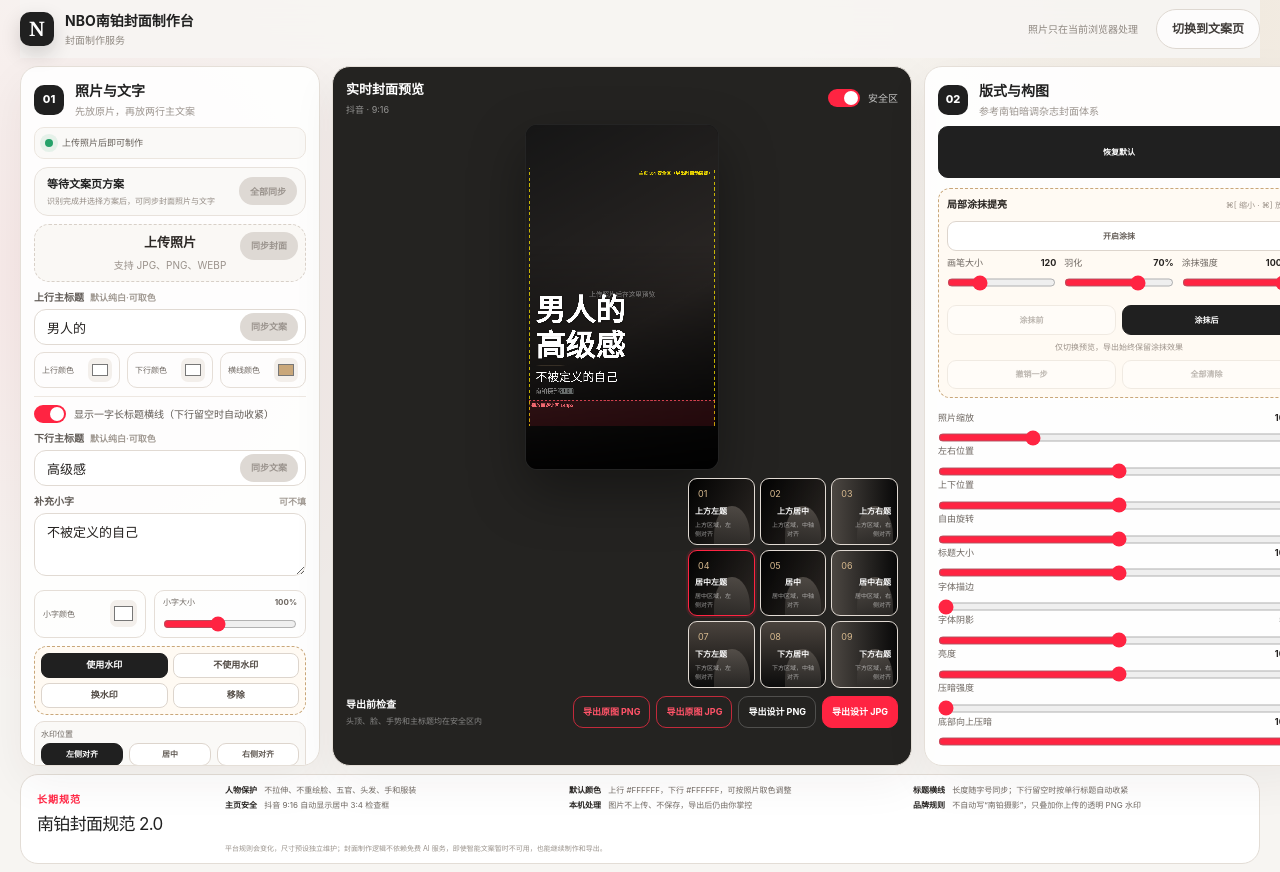
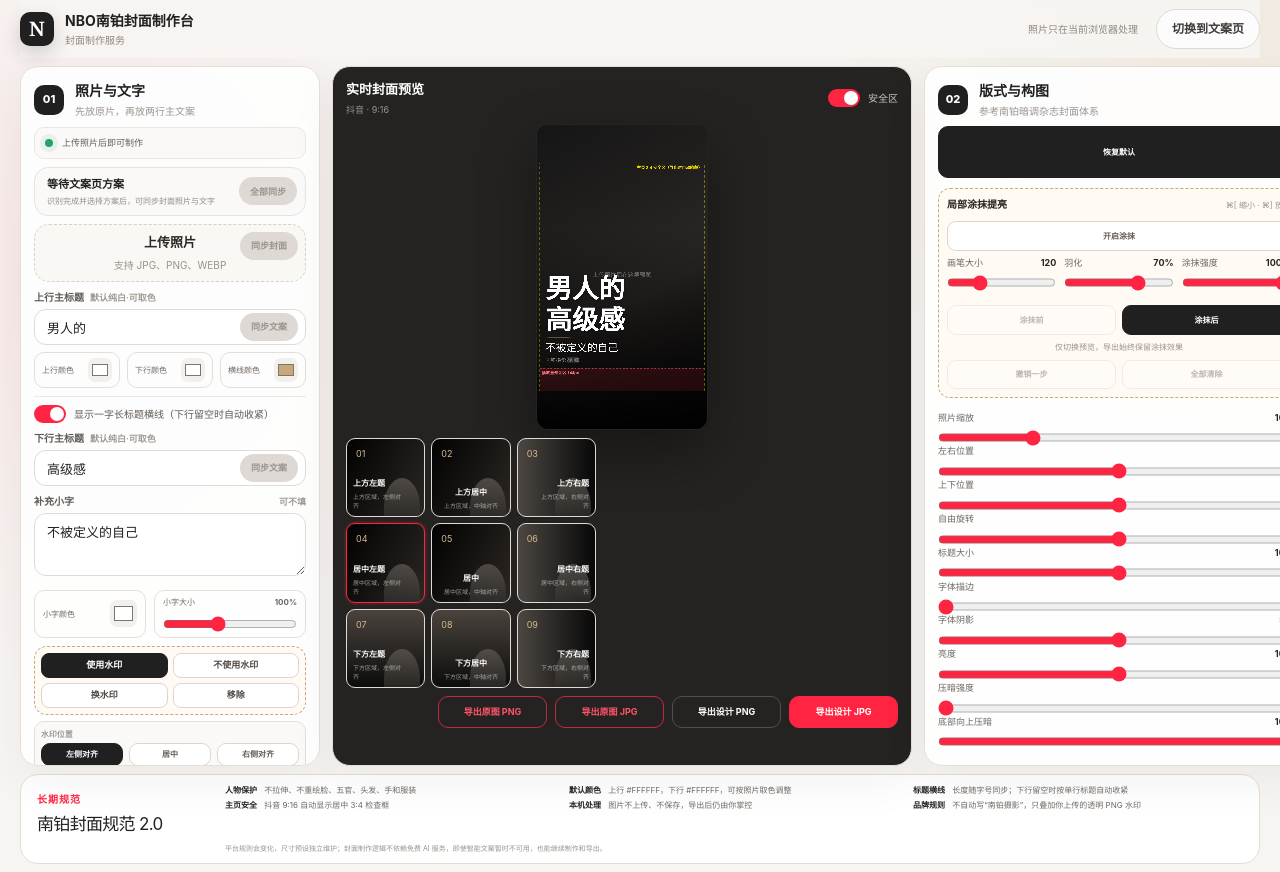
Before and after one commit to wdmm630202/nbo-cover-copy, a Next.js app: page /cover in a window 1280 px wide. Shown: the top 872 px of the page. Built offline with nearby package versions, Linux system fonts and the light colour scheme.

Commit message:
move templates and align export actions

```diff
--- a/app/cover/CoverStudio.tsx
+++ b/app/cover/CoverStudio.tsx
@@ -1470,10 +1470,6 @@ export default function CoverStudio() {
             </div>
           </div>
           <div className="studio-export-row">
-            <div>
-              <strong>导出前检查</strong>
-              <span>头顶、脸、手势和主标题均在安全区内</span>
-            </div>
             <button type="button" className="export-original" onClick={() => exportCover("png", true)}>导出原图 PNG</button>
             <button type="button" className="export-original" onClick={() => exportCover("jpeg", true)}>导出原图 JPG</button>
             <button type="button" className="export-secondary" disabled={Boolean(image) && !exportReady.png} onClick={() => exportCover("png")}>
--- a/app/globals.css
+++ b/app/globals.css
@@ -794,7 +794,7 @@ body {
 .studio-export-row {
   margin-top: 16px;
   display: grid;
-  grid-template-columns: 1fr repeat(4, auto);
+  grid-template-columns: repeat(2, minmax(0, 1fr));
   gap: 9px;
   align-items: center;
 }
@@ -1120,14 +1120,14 @@ body {
   .studio-platforms button { min-height: 44px; }
   .studio-preview-panel { padding: 13px; display: flex; flex-direction: column; }
   .studio-preview-toolbar { min-height: 32px; margin-bottom: 8px; }
-  .studio-canvas-shell { width: auto; height: calc(100% - 326px); max-width: 100%; }
-  .studio-preview-tools { height: 210px; margin-top: 8px; grid-template-columns: 210px; justify-content: end; gap: 8px; }
-  .studio-export-row { margin-top: 8px; gap: 6px; }
+  .studio-canvas-shell { width: auto; height: calc(100% - 366px); max-width: 100%; }
+  .studio-preview-tools { height: 250px; margin-top: 8px; grid-template-columns: 250px; justify-content: start; gap: 8px; }
+  .studio-export-row { width: min(100%, 460px); margin: 8px 0 0 auto; grid-template-columns: repeat(4, minmax(0, 1fr)); gap: 8px; }
   .studio-export-row button { height: 32px; padding: 0 9px; font-size: 9px; }
   .studio-design { display: flex; flex-direction: column; }
   .studio-design .studio-panel-heading { margin-bottom: 7px; }
   .studio-design > .studio-reset { min-height: 52px; margin-bottom: 10px; border-radius: 10px; }
-  .studio-template-grid { width: 210px; height: 210px; gap: 5px; }
+  .studio-template-grid { width: 250px; height: 250px; gap: 6px; }
   .studio-template { min-height: 0; aspect-ratio: 1; padding: 6px; border-radius: 9px; }
   .studio-template::after { width: 36px; height: 58px; }
   .studio-template b { font-size: 8px; }
```
Also changed, not shown: 3 other files (tests, documents, lock files or other folders).
